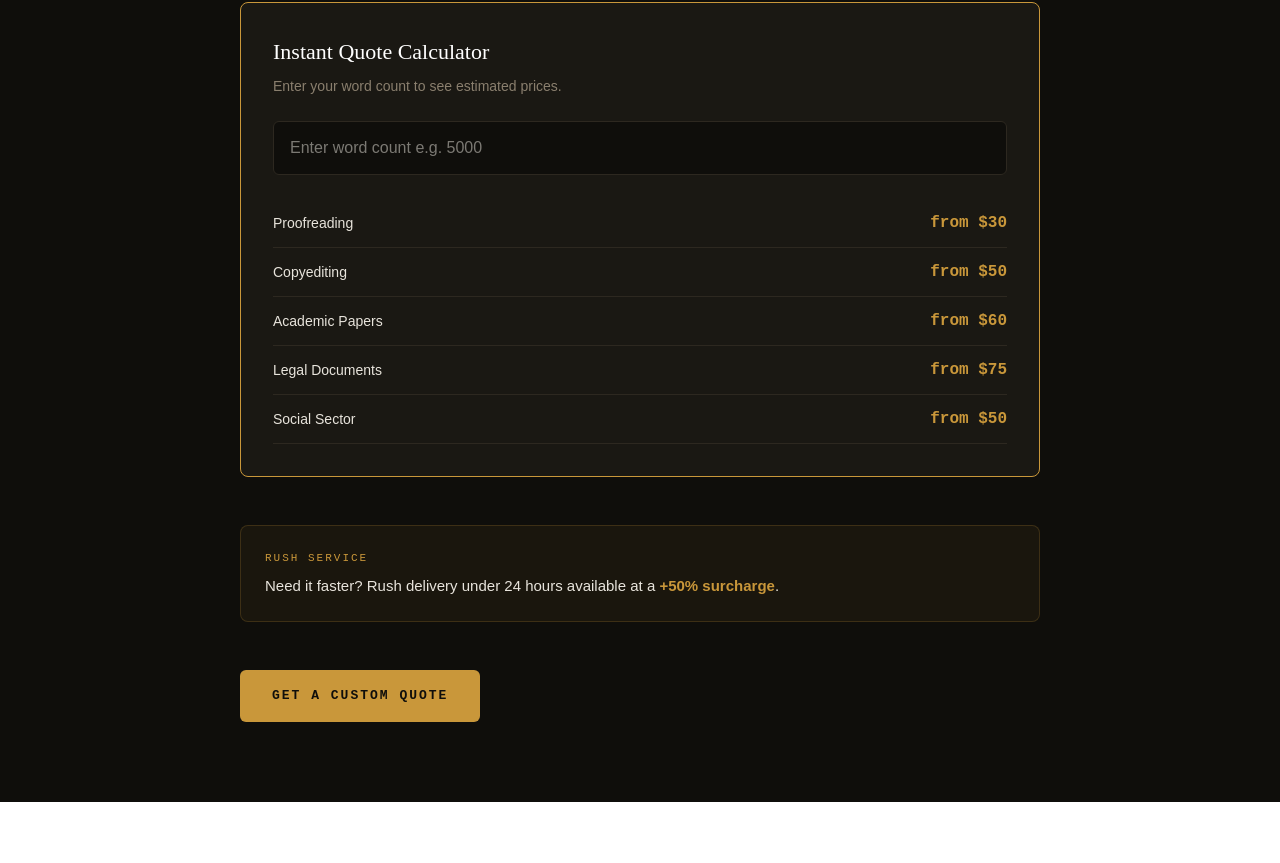
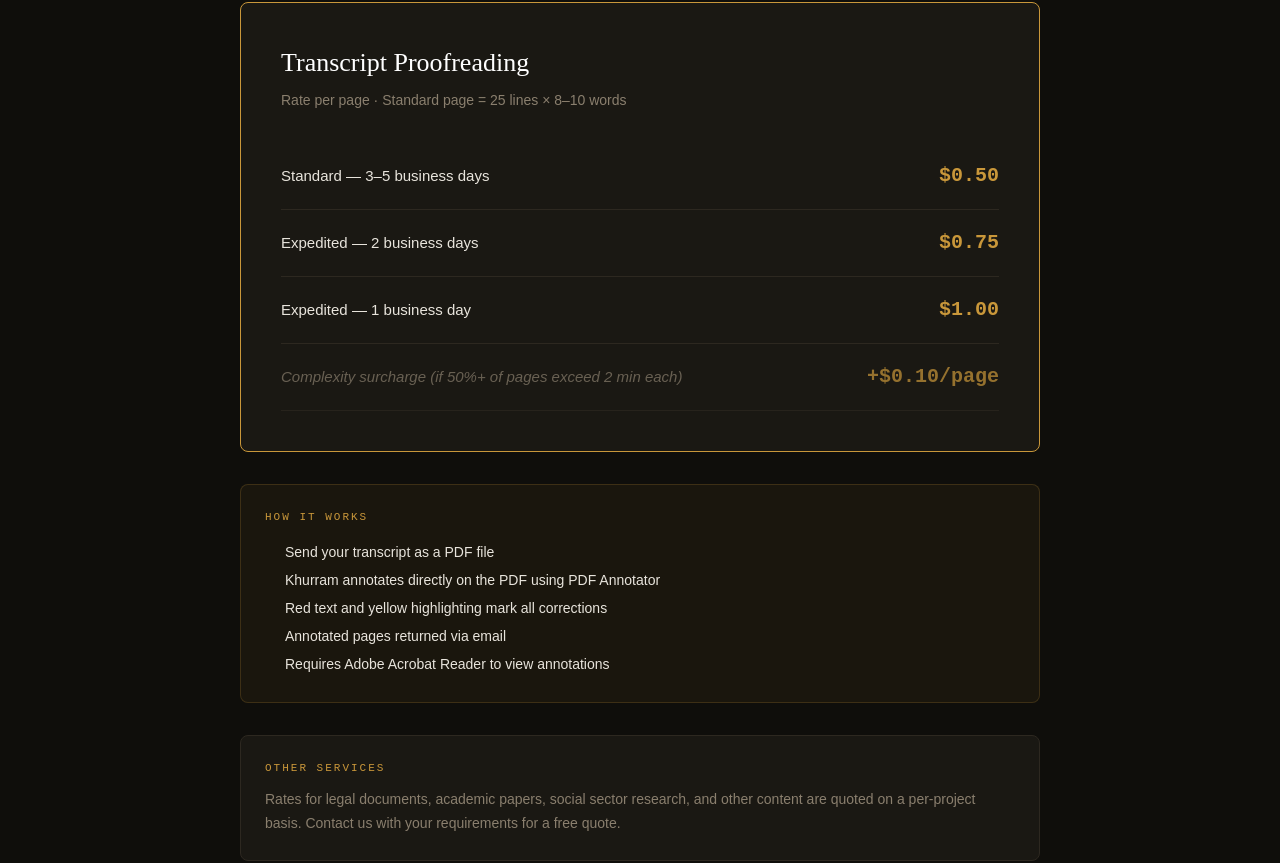
Before and after one commit to NaushB/quill-parchment-web, a Next.js app: page /rates in a window 1280 px wide. Shown: the part 288-1151 px from the top of the page. Before the commit the page ends 1090 px from the top, so only its background shows below. Built offline with nearby package versions, Linux system fonts and the light colour scheme.

Commit message:
update with real business info - court reporters focus

```diff
--- a/app/about/page.tsx
+++ b/app/about/page.tsx
@@ -1,27 +1,38 @@
 export default function AboutPage() {
   return (
-    <main style={{background:'#0f0e0b',minHeight:'100vh',padding:'80px 24px'}}>
+    <div style={{background:'#0f0e0b',minHeight:'100vh',padding:'80px 24px'}}>
       <div style={{maxWidth:'720px',margin:'0 auto'}}>
         <p style={{color:'#c9973a',fontFamily:'monospace',fontSize:'12px',letterSpacing:'3px',textTransform:'uppercase',marginBottom:'16px'}}>About</p>
-        <h1 style={{fontFamily:'Playfair Display,Georgia,serif',fontSize:'52px',fontWeight:900,color:'#fff',lineHeight:1.1,marginBottom:'24px'}}>The Editor Behind the Words</h1>
+        <h1 style={{fontFamily:'Playfair Display,Georgia,serif',fontSize:'52px',fontWeight:900,color:'#fff',lineHeight:1.1,marginBottom:'16px'}}>Khurram Butt</h1>
         <div style={{width:'60px',height:'2px',background:'#c9973a',marginBottom:'40px'}}></div>
-        <p style={{color:'#e8e4dc',fontSize:'18px',lineHeight:1.8,marginBottom:'24px'}}>Khurram Butt is a professional proofreader and editor based in Markham, Ontario, with over 15 years of experience helping academics, legal professionals, and nonprofit organizations communicate with precision and confidence.</p>
-        <p style={{color:'#8a7f6e',fontSize:'16px',lineHeight:1.8,marginBottom:'24px'}}>Quill and Parchment specializes in proofreading, copyediting, transcript editing, legal documents, and social sector research. Every document receives the same meticulous care — whether it is a PhD dissertation, a legal brief, or a grant proposal that could fund years of critical work.</p>
-        <p style={{color:'#c9973a',fontStyle:'italic',fontSize:'17px',lineHeight:1.8,marginBottom:'48px',borderLeft:'3px solid #c9973a',paddingLeft:'24px'}}>"Every document I edit represents someone's ideas, arguments, or life's work. I treat each one with the care it deserves."</p>
+        <p style={{color:'#e8e4dc',fontSize:'18px',lineHeight:1.8,marginBottom:'24px'}}>I'm a lifelong word enthusiast and professional proofreader. I believe every sentence deserves to be clear, confident, and perfectly punctuated.</p>
+        <p style={{color:'#8a7f6e',fontSize:'16px',lineHeight:1.8,marginBottom:'24px'}}>Before launching Quill & Parchment, I spent more than fifteen years in project finance, refining complex legal and business documents. That experience taught me the value of precision and consistency — skills I now apply to every transcript, research paper, and business document I proofread.</p>
+        <p style={{color:'#8a7f6e',fontSize:'16px',lineHeight:1.8,marginBottom:'40px'}}>Today, I help court reporters, writers, researchers, and small businesses produce polished, professional writing that reflects their best work. Whether it's transcript proofreading, academic editing, or business proofreading, my focus is always on clarity, correctness, and tone.</p>
+
+        <div style={{background:'rgba(201,151,58,0.06)',border:'1px solid rgba(201,151,58,0.2)',borderRadius:'8px',padding:'24px',marginBottom:'40px'}}>
+          <p style={{color:'#c9973a',fontFamily:'monospace',fontSize:'11px',letterSpacing:'2px',textTransform:'uppercase',marginBottom:'16px'}}>Reference Guides Used</p>
+          <ul style={{color:'#e8e4dc',fontSize:'14px',lineHeight:2,margin:0,paddingLeft:'20px'}}>
+            <li>The Gregg Reference Manual</li>
+            <li>Morson's English Guide for Court Reporters</li>
+            <li>Court Reporting: Bad Grammar/Good Punctuation</li>
+          </ul>
+        </div>
+
         <div style={{display:'grid',gridTemplateColumns:'1fr 1fr 1fr',gap:'24px',marginBottom:'64px'}}>
           {[
-            {title:'Precision',desc:'Every word matters. Every comma has a purpose. We catch what others miss.'},
-            {title:'Trust',desc:'Complete confidentiality on every project. Your work stays yours.'},
-            {title:'Expertise',desc:'Specialized knowledge across legal, academic, and nonprofit writing.'},
+            {title:'15+ Years',desc:'Professional experience in legal and business document refinement.'},
+            {title:'Precision',desc:'Every annotation is deliberate. Every correction is explained.'},
+            {title:'Confidential',desc:'Your transcripts and documents are handled with complete discretion.'},
           ].map(({title,desc})=>(
             <div key={title} style={{background:'#1a1813',border:'1px solid #2d2820',borderRadius:'8px',padding:'24px'}}>
               <h3 style={{fontFamily:'Playfair Display,serif',color:'#c9973a',fontSize:'18px',marginBottom:'12px'}}>{title}</h3>
-              <p style={{color:'#8a7f6e',fontSize:'13px',lineHeight:1.6}}>{desc}</p>
+              <p style={{color:'#8a7f6e',fontSize:'13px',lineHeight:1.6,margin:0}}>{desc}</p>
             </div>
           ))}
         </div>
-        <a href="/contact" style={{display:'inline-block',background:'#c9973a',color:'#0f0e0b',padding:'16px 32px',borderRadius:'6px',fontFamily:'monospace',fontSize:'13px',letterSpacing:'2px',textTransform:'uppercase',fontWeight:700,textDecoration:'none'}}>Work With Us</a>
+
+        <a href="/contact" style={{display:'inline-block',background:'#c9973a',color:'#0f0e0b',padding:'16px 32px',borderRadius:'6px',fontFamily:'monospace',fontSize:'13px',letterSpacing:'2px',textTransform:'uppercase',fontWeight:700,textDecoration:'none'}}>Work With Khurram</a>
       </div>
-    </main>
+    </div>
   );
 }
--- a/app/page.tsx
+++ b/app/page.tsx
@@ -1,49 +1,46 @@
 "use client";
 import Link from "next/link";
-import { motion } from "framer-motion";
 
 export default function HomePage() {
   return (
     <div style={{background:'#0f0e0b',minHeight:'100vh',color:'#e8e4dc'}}>
       <div style={{maxWidth:'1100px',margin:'0 auto',padding:'80px 24px'}}>
 
-        <motion.p
-          initial={{opacity:0,y:10}} animate={{opacity:1,y:0}} transition={{duration:0.4}}
-          style={{color:'#c9973a',fontFamily:'monospace',fontSize:'12px',letterSpacing:'3px',textTransform:'uppercase',marginBottom:'24px'}}>
+        <p style={{color:'#c9973a',fontFamily:'monospace',fontSize:'12px',letterSpacing:'3px',textTransform:'uppercase',marginBottom:'24px'}}>
           Professional Proofreading & Editing · Markham, Ontario
-        </motion.p>
+        </p>
 
-        <motion.h1
-          initial={{opacity:0,y:16}} animate={{opacity:1,y:0}} transition={{duration:0.5,delay:0.1}}
-          style={{fontFamily:'Playfair Display,Georgia,serif',fontSize:'clamp(40px,7vw,80px)',fontWeight:900,lineHeight:1.05,marginBottom:'24px',color:'#fff'}}>
-          Clarity &amp; Precision<br/>in Every Word
-        </motion.h1>
+        <h1 style={{fontFamily:'Playfair Display,Georgia,serif',fontSize:'clamp(40px,7vw,80px)',fontWeight:900,lineHeight:1.05,marginBottom:'24px',color:'#fff'}}>
+          Helping Court Reporters<br/>Deliver Polished,<br/>Precise Transcripts
+        </h1>
 
         <div style={{width:'60px',height:'2px',background:'#c9973a',marginBottom:'32px'}}></div>
 
-        <motion.p
-          initial={{opacity:0,y:16}} animate={{opacity:1,y:0}} transition={{duration:0.5,delay:0.2}}
-          style={{fontSize:'18px',color:'#8a7f6e',maxWidth:'600px',lineHeight:1.7,marginBottom:'40px'}}>
-          Expert proofreading and editing for legal documents, academic papers, transcripts, and social sector research. Your message deserves precision and care.
-        </motion.p>
+        <p style={{fontSize:'18px',color:'#8a7f6e',maxWidth:'600px',lineHeight:1.7,marginBottom:'16px'}}>
+          Rule-Based. Reporter-Focused. Reliable.
+        </p>
+        <p style={{fontSize:'16px',color:'#8a7f6e',maxWidth:'600px',lineHeight:1.7,marginBottom:'40px'}}>
+          Expert transcript proofreading with PDF annotation — corrections returned via email, clearly marked in red and yellow. Also serving legal professionals, academics, and social sector organizations.
+        </p>
 
-        <motion.div
-          initial={{opacity:0,y:16}} animate={{opacity:1,y:0}} transition={{duration:0.5,delay:0.3}}
-          style={{display:'flex',gap:'16px',flexWrap:'wrap',marginBottom:'80px'}}>
+        <div style={{display:'flex',gap:'16px',flexWrap:'wrap',marginBottom:'80px'}}>
           <Link href="/contact" style={{background:'#c9973a',color:'#0f0e0b',padding:'16px 32px',borderRadius:'6px',fontFamily:'monospace',fontSize:'13px',letterSpacing:'2px',textTransform:'uppercase',fontWeight:700,textDecoration:'none',display:'inline-block'}}>
             Get a Free Quote
           </Link>
           <Link href="/samples" style={{border:'1px solid #2d2820',color:'#e8e4dc',padding:'16px 32px',borderRadius:'6px',fontFamily:'monospace',fontSize:'13px',letterSpacing:'2px',textTransform:'uppercase',fontWeight:700,textDecoration:'none',display:'inline-block'}}>
-            See Our Work
+            See Samples
           </Link>
-        </motion.div>
+          <Link href="/rates" style={{border:'1px solid #2d2820',color:'#e8e4dc',padding:'16px 32px',borderRadius:'6px',fontFamily:'monospace',fontSize:'13px',letterSpacing:'2px',textTransform:'uppercase',fontWeight:700,textDecoration:'none',display:'inline-block'}}>
+            View Rates
+          </Link>
+        </div>
 
         <div style={{display:'grid',gridTemplateColumns:'repeat(4,1fr)',gap:'16px',marginBottom:'80px'}}>
           {[
-            {value:'500+',label:'Documents Edited'},
-            {value:'98%',label:'Client Satisfaction'},
-            {value:'48hr',label:'Turnaround'},
-            {value:'15+',label:'Years Experience'},
+            {value:'$0.50',label:'Per page standard rate'},
+            {value:'24hr',label:'Fastest turnaround'},
+            {value:'15+',label:'Years experience'},
+            {value:'100%',label:'PDF annotation workflow'},
           ].map(({value,label})=>(
             <div key={label} style={{background:'#1a1813',border:'1px solid #2d2820',borderRadius:'8px',padding:'24px'}}>
               <p style={{fontFamily:'Playfair Display,serif',fontSize:'32px',fontWeight:900,color:'#c9973a',margin:'0 0 4px'}}>{value}</p>
@@ -56,12 +53,12 @@ export default function HomePage() {
         <h2 style={{fontFamily:'Playfair Display,serif',fontSize:'36px',fontWeight:900,color:'#fff',marginBottom:'32px'}}>What We Do</h2>
         <div style={{display:'grid',gridTemplateColumns:'repeat(3,1fr)',gap:'20px',marginBottom:'80px'}}>
           {[
-            {title:'Proofreading',desc:'Meticulous error detection for flawless final documents.'},
-            {title:'Copyediting',desc:'Transformative editing for clarity, flow, and style.'},
-            {title:'Transcript Editing',desc:'Accurate, professionally formatted transcripts.'},
-            {title:'Legal Documents',desc:'Precise editing that respects legal intent and standards.'},
-            {title:'Academic Papers',desc:'Research-ready editing for theses and journal submissions.'},
-            {title:'Social Sector',desc:'Clear, persuasive content for nonprofits and NGOs.'},
+            {title:'Transcript Proofreading',desc:'Meticulous proofreading for court reporters. PDF annotation workflow — red text and yellow highlighting for every correction.'},
+            {title:'Legal Documents',desc:'Precise editing that respects legal intent while improving clarity, consistency, and formatting standards.'},
+            {title:'Academic Papers',desc:'Research-ready editing for theses, dissertations, and journal submissions. APA, MLA, Chicago style.'},
+            {title:'Social Sector Research',desc:'Clear, persuasive editing for grant proposals, NGO reports, and stakeholder communications.'},
+            {title:'Copyediting',desc:'Deeper editing for clarity, flow, and style — preserving your voice while transforming readability.'},
+            {title:'Proofreading',desc:'Final-pass error detection for grammar, spelling, punctuation, and consistency across any document type.'},
           ].map(({title,desc})=>(
             <div key={title} style={{background:'#1a1813',border:'1px solid #2d2820',borderRadius:'8px',padding:'24px'}}>
               <h3 style={{fontFamily:'Playfair Display,serif',color:'#fff',fontSize:'18px',marginBottom:'10px'}}>{title}</h3>
@@ -71,28 +68,36 @@ export default function HomePage() {
         </div>
 
         <div style={{background:'#1a1813',border:'1px solid #2d2820',borderRadius:'8px',padding:'48px',marginBottom:'80px'}}>
-          <p style={{color:'#c9973a',fontFamily:'monospace',fontSize:'12px',letterSpacing:'3px',textTransform:'uppercase',marginBottom:'16px'}}>Testimonials</p>
-          <h2 style={{fontFamily:'Playfair Display,serif',fontSize:'32px',color:'#fff',marginBottom:'40px'}}>What Clients Say</h2>
-          <div style={{display:'grid',gridTemplateColumns:'repeat(3,1fr)',gap:'24px'}}>
+          <p style={{color:'#c9973a',fontFamily:'monospace',fontSize:'12px',letterSpacing:'3px',textTransform:'uppercase',marginBottom:'16px'}}>How It Works</p>
+          <h2 style={{fontFamily:'Playfair Display,serif',fontSize:'32px',color:'#fff',marginBottom:'40px'}}>Simple, Reliable Process</h2>
+          <div style={{display:'grid',gridTemplateColumns:'repeat(4,1fr)',gap:'24px'}}>
             {[
-              {quote:'The edits were thoughtful and precise. My document read clearer immediately.',name:'Dr. S.M.',role:'PhD Candidate'},
-              {quote:'Fast turnaround and exceptional attention to detail. Highly recommend.',name:'J.T.',role:'Legal Professional'},
-              {quote:'The grant proposal Khurram edited secured us significant funding.',name:'M.L.',role:'NGO Director'},
-            ].map(({quote,name,role})=>(
-              <div key={name} style={{borderLeft:'2px solid #c9973a',paddingLeft:'20px'}}>
-                <p style={{color:'#e8e4dc',fontSize:'14px',lineHeight:1.7,marginBottom:'16px',fontStyle:'italic'}}>"{quote}"</p>
-                <p style={{color:'#c9973a',fontFamily:'monospace',fontSize:'11px',letterSpacing:'1px'}}>{name} · {role}</p>
+              {step:'01',title:'Send Your File',desc:'Email your transcript or document as a PDF.'},
+              {step:'02',title:'Get a Quote',desc:'Receive a clear price and turnaround time.'},
+              {step:'03',title:'Annotations Added',desc:'Corrections marked in red text and yellow highlighting.'},
+              {step:'04',title:'Delivered by Email',desc:'Annotated PDF returned on schedule, every time.'},
+            ].map(({step,title,desc})=>(
+              <div key={step}>
+                <p style={{color:'#c9973a',fontFamily:'monospace',fontSize:'24px',fontWeight:700,marginBottom:'8px'}}>{step}</p>
+                <h3 style={{fontFamily:'Playfair Display,serif',color:'#fff',fontSize:'16px',marginBottom:'8px'}}>{title}</h3>
+                <p style={{color:'#8a7f6e',fontSize:'13px',lineHeight:1.6,margin:0}}>{desc}</p>
               </div>
             ))}
           </div>
         </div>
 
         <div style={{background:'linear-gradient(135deg,#1a1813,#0f0e0b)',border:'1px solid #c9973a',borderRadius:'8px',padding:'48px',textAlign:'center'}}>
-          <h2 style={{fontFamily:'Playfair Display,serif',fontSize:'36px',color:'#fff',marginBottom:'16px'}}>Ready for Flawless Documents?</h2>
-          <p style={{color:'#8a7f6e',fontSize:'16px',marginBottom:'32px'}}>Get a free quote in under 24 hours.</p>
-          <Link href="/contact" style={{background:'#c9973a',color:'#0f0e0b',padding:'18px 40px',borderRadius:'6px',fontFamily:'monospace',fontSize:'13px',letterSpacing:'2px',textTransform:'uppercase',fontWeight:700,textDecoration:'none',display:'inline-block'}}>
-            Contact Us Today
-          </Link>
+          <h2 style={{fontFamily:'Playfair Display,serif',fontSize:'36px',color:'#fff',marginBottom:'16px'}}>Ready for Flawless Transcripts?</h2>
+          <p style={{color:'#8a7f6e',fontSize:'16px',marginBottom:'8px'}}>Describe your requirements and Khurram will confirm he can meet your schedule.</p>
+          <p style={{color:'#8a7f6e',fontSize:'14px',marginBottom:'32px'}}>Based in Markham, Ontario · Serving court reporters across Canada and the US</p>
+          <div style={{display:'flex',gap:'16px',justifyContent:'center',flexWrap:'wrap'}}>
+            <Link href="/contact" style={{background:'#c9973a',color:'#0f0e0b',padding:'18px 40px',borderRadius:'6px',fontFamily:'monospace',fontSize:'13px',letterSpacing:'2px',textTransform:'uppercase',fontWeight:700,textDecoration:'none',display:'inline-block'}}>
+              Contact Khurram
+            </Link>
+            <a href="mailto:kjbutt@quillandparchment.ca" style={{border:'1px solid #2d2820',color:'#e8e4dc',padding:'18px 40px',borderRadius:'6px',fontFamily:'monospace',fontSize:'13px',letterSpacing:'2px',textTransform:'uppercase',fontWeight:700,textDecoration:'none',display:'inline-block'}}>
+              kjbutt@quillandparchment.ca
+            </a>
+          </div>
         </div>
 
       </div>
--- a/app/rates/page.tsx
+++ b/app/rates/page.tsx
@@ -1,52 +1,50 @@
-'use client';
-import { useState } from 'react';
-
 export default function RatesPage() {
-  const [wordCount, setWordCount] = useState('');
-  const rates = [
-    {service:'Proofreading',rate:0.02,min:30,turnaround:'24–48 hrs'},
-    {service:'Copyediting',rate:0.035,min:50,turnaround:'48–72 hrs'},
-    {service:'Academic Papers',rate:0.04,min:60,turnaround:'3–5 days'},
-    {service:'Legal Documents',rate:0.045,min:75,turnaround:'48–72 hrs'},
-    {service:'Social Sector',rate:0.035,min:50,turnaround:'3–5 days'},
-  ];
-  const calc = (rate: number, min: number) => {
-    const words = parseInt(wordCount);
-    if (!words || isNaN(words)) return null;
-    return Math.max(words * rate, min).toFixed(2);
-  };
   return (
     <div style={{background:'#0f0e0b',minHeight:'100vh',padding:'80px 24px'}}>
       <div style={{maxWidth:'800px',margin:'0 auto'}}>
         <p style={{color:'#c9973a',fontFamily:'monospace',fontSize:'12px',letterSpacing:'3px',textTransform:'uppercase',marginBottom:'16px'}}>Pricing</p>
         <h1 style={{fontFamily:'Playfair Display,Georgia,serif',fontSize:'52px',fontWeight:900,color:'#fff',lineHeight:1.1,marginBottom:'16px'}}>Clear, Transparent Rates</h1>
         <div style={{width:'60px',height:'2px',background:'#c9973a',marginBottom:'24px'}}></div>
-        <p style={{color:'#8a7f6e',fontSize:'17px',lineHeight:1.7,marginBottom:'48px'}}>No surprises. No hidden fees. Just honest pricing for expert work.</p>
-        <div style={{background:'#1a1813',border:'1px solid #c9973a',borderRadius:'8px',padding:'32px',marginBottom:'48px'}}>
-          <h2 style={{fontFamily:'Playfair Display,serif',color:'#fff',fontSize:'22px',marginBottom:'8px'}}>Instant Quote Calculator</h2>
-          <p style={{color:'#8a7f6e',fontSize:'14px',marginBottom:'24px'}}>Enter your word count to see estimated prices.</p>
-          <input
-            type="number"
-            placeholder="Enter word count e.g. 5000"
-            value={wordCount}
-            onChange={e=>setWordCount(e.target.value)}
-            style={{width:'100%',background:'#0f0e0b',border:'1px solid #2d2820',borderRadius:'6px',padding:'14px 16px',color:'#e8e4dc',fontSize:'16px',outline:'none',boxSizing:'border-box',marginBottom:'24px'}}
-          />
-          {rates.map(({service,rate,min})=>{
-            const price = calc(rate,min);
-            return (
-              <div key={service} style={{display:'flex',justifyContent:'space-between',alignItems:'center',padding:'12px 0',borderBottom:'1px solid #2d2820'}}>
-                <span style={{color:'#e8e4dc',fontSize:'14px'}}>{service}</span>
-                <span style={{color:'#c9973a',fontFamily:'monospace',fontSize:'16px',fontWeight:700}}>{price ? `$${price} CAD` : `from $${min}`}</span>
+        <p style={{color:'#8a7f6e',fontSize:'17px',lineHeight:1.7,marginBottom:'48px'}}>Rates effective November 1, 2025. A standard page is 25 lines, with each line of 8–10 words.</p>
+
+        <div style={{background:'#1a1813',border:'1px solid #c9973a',borderRadius:'8px',padding:'40px',marginBottom:'32px'}}>
+          <h2 style={{fontFamily:'Playfair Display,serif',color:'#fff',fontSize:'26px',marginBottom:'8px'}}>Transcript Proofreading</h2>
+          <p style={{color:'#8a7f6e',fontSize:'14px',marginBottom:'32px'}}>Rate per page · Standard page = 25 lines × 8–10 words</p>
+          <div style={{display:'flex',flexDirection:'column',gap:'0'}}>
+            {[
+              {turnaround:'Standard — 3–5 business days',rate:'$0.50',highlight:false},
+              {turnaround:'Expedited — 2 business days',rate:'$0.75',highlight:false},
+              {turnaround:'Expedited — 1 business day',rate:'$1.00',highlight:false},
+              {turnaround:'Complexity surcharge (if 50%+ of pages exceed 2 min each)',rate:'+$0.10/page',highlight:true},
+            ].map(({turnaround,rate,highlight})=>(
+              <div key={turnaround} style={{display:'flex',justifyContent:'space-between',alignItems:'center',padding:'18px 0',borderBottom:'1px solid #2d2820',opacity:highlight?0.7:1}}>
+                <span style={{color: highlight ? '#8a7f6e' : '#e8e4dc',fontSize:'15px',fontStyle:highlight?'italic':'normal'}}>{turnaround}</span>
+                <span style={{color:'#c9973a',fontFamily:'monospace',fontSize:'20px',fontWeight:700,minWidth:'100px',textAlign:'right'}}>{rate}</span>
               </div>
-            );
-          })}
+            ))}
+          </div>
         </div>
-        <div style={{background:'rgba(201,151,58,0.06)',border:'1px solid rgba(201,151,58,0.2)',borderRadius:'8px',padding:'24px',marginBottom:'48px'}}>
-          <p style={{color:'#c9973a',fontFamily:'monospace',fontSize:'11px',letterSpacing:'2px',textTransform:'uppercase',marginBottom:'8px'}}>Rush Service</p>
-          <p style={{color:'#e8e4dc',fontSize:'15px'}}>Need it faster? Rush delivery under 24 hours available at a <strong style={{color:'#c9973a'}}>+50% surcharge</strong>.</p>
+
+        <div style={{background:'rgba(201,151,58,0.06)',border:'1px solid rgba(201,151,58,0.2)',borderRadius:'8px',padding:'24px',marginBottom:'32px'}}>
+          <p style={{color:'#c9973a',fontFamily:'monospace',fontSize:'11px',letterSpacing:'2px',textTransform:'uppercase',marginBottom:'12px'}}>How It Works</p>
+          <ul style={{color:'#e8e4dc',fontSize:'14px',lineHeight:2,margin:0,paddingLeft:'20px'}}>
+            <li>Send your transcript as a PDF file</li>
+            <li>Khurram annotates directly on the PDF using PDF Annotator</li>
+            <li>Red text and yellow highlighting mark all corrections</li>
+            <li>Annotated pages returned via email</li>
+            <li>Requires Adobe Acrobat Reader to view annotations</li>
+          </ul>
         </div>
-        <a href="/contact" style={{display:'inline-block',background:'#c9973a',color:'#0f0e0b',padding:'16px 32px',borderRadius:'6px',fontFamily:'monospace',fontSize:'13px',letterSpacing:'2px',textTransform:'uppercase',fontWeight:700,textDecoration:'none'}}>Get a Custom Quote</a>
+
+        <div style={{background:'#1a1813',border:'1px solid #2d2820',borderRadius:'8px',padding:'24px',marginBottom:'48px'}}>
+          <p style={{color:'#c9973a',fontFamily:'monospace',fontSize:'11px',letterSpacing:'2px',textTransform:'uppercase',marginBottom:'12px'}}>Other Services</p>
+          <p style={{color:'#8a7f6e',fontSize:'14px',lineHeight:1.7}}>Rates for legal documents, academic papers, social sector research, and other content are quoted on a per-project basis. Contact us with your requirements for a free quote.</p>
+        </div>
+
+        <div style={{display:'flex',gap:'16px',flexWrap:'wrap'}}>
+          <a href="/contact" style={{display:'inline-block',background:'#c9973a',color:'#0f0e0b',padding:'16px 32px',borderRadius:'6px',fontFamily:'monospace',fontSize:'13px',letterSpacing:'2px',textTransform:'uppercase',fontWeight:700,textDecoration:'none'}}>Get a Free Quote</a>
+          <a href="/samples" style={{display:'inline-block',border:'1px solid #2d2820',color:'#e8e4dc',padding:'16px 32px',borderRadius:'6px',fontFamily:'monospace',fontSize:'13px',letterSpacing:'2px',textTransform:'uppercase',fontWeight:700,textDecoration:'none'}}>View Samples</a>
+        </div>
       </div>
     </div>
   );
```
